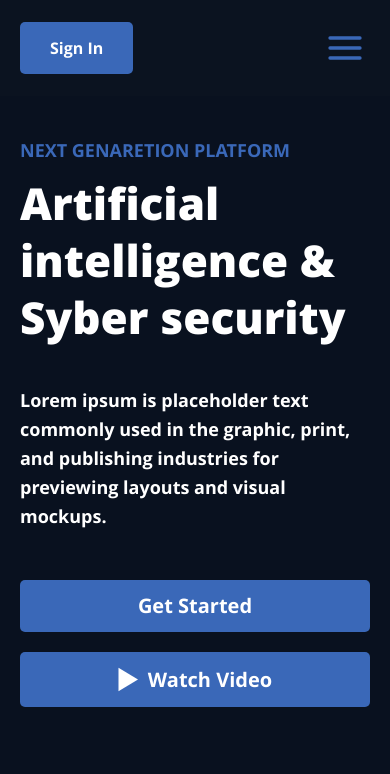
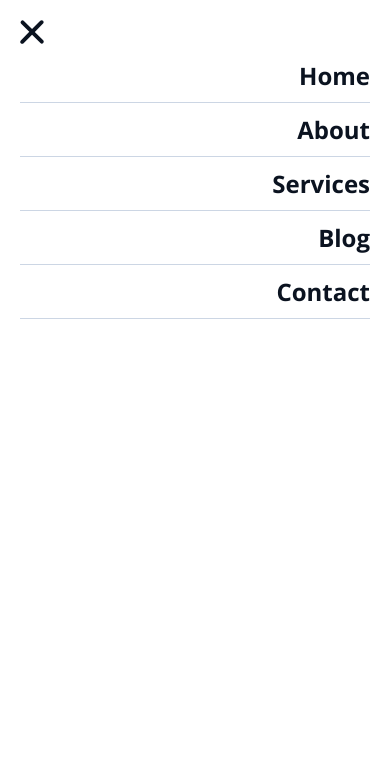
Before and after one commit to MizoneGit/ArtificialIntelligence, a website: page index.html in a window 390 px wide. Both pictures are taken after a click on the element 345 px from the left and 48 px from the top of the page. Shown: the top 774 px of the page. Drawn offline with Linux system fonts and the light colour scheme.

Commit message:
добавляет стили и скрипты для мобильного меню

```diff
--- a/index.html
+++ b/index.html
@@ -18,7 +18,9 @@
                         <div class="logo__title">Artificial Intelligence</div>
                     </div>
                 </div>
+                <div class="menu__wrapper">
                     <nav class="header__menu menu">
+                        <div class="menu__mobile-close mobile-menu-close"><svg width="24px" height="24px" xmlns="http://www.w3.org/2000/svg" x="0px" y="0px" viewBox="0 0 1000 1000" fill="#0B1320"><g><path d="M617.2,495.8l349.1,350.9c31.7,31.8,31.7,83.5,0,115.3c-31.7,31.9-83.1,31.9-114.8,0L502.4,611.2L149.8,965.6c-32,32.2-83.8,32.2-115.8,0c-32-32.1-32-84.3,0-116.4l352.6-354.5L48.2,154.6c-31.7-31.9-31.7-83.5,0-115.4c31.7-31.9,83.1-31.9,114.7,0l338.4,340.2l343.3-345c32-32.1,83.8-32.1,115.8,0c32,32.2,32,84.3,0,116.4L617.2,495.8z"/></g></svg></div>
                         <ul class="menu__items">
                             <li class="menu__item"><a href="index.html" class="menu__link">Home</a></li>
                             <li class="menu__item"><a href="#about" class="menu__link">About</a></li>
@@ -27,10 +29,12 @@
                             <li class="menu__item"><a href="#contact" class="menu__link">Contact</a></li>
                         </ul>
                     </nav>
+                    <div class="menu-backdrop"></div>
+                </div>
                 <div class="header__sign-in">
                     <button class="btn" type="button">Sign In</button>
                 </div>
-                <div class="header__mobile-btn-open">
+                <div class="header__mobile-btn-open mobile-menu-open">
                     <svg xmlns="http://www.w3.org/2000/svg" viewBox="0 0 24 24" stroke="#3A68B8" stroke-width="2" stroke-linecap="round" width="40" height="40" stroke-linejoin="round" class="feather feather-menu"><line x1="3" y1="12" x2="21" y2="12"></line><line x1="3" y1="6" x2="21" y2="6"></line><line x1="3" y1="18" x2="21" y2="18"></line></svg>
                 </div>
             </div>
--- a/src/assets/scripts/index.js
+++ b/src/assets/scripts/index.js
@@ -25,4 +25,54 @@ document.addEventListener('DOMContentLoaded', function () {
             }
         }
     });
+
+    const mobileMenu = new MobileMenu('menu', {
+        closeBtn: 'mobile-menu-close',
+        openBtn: 'mobile-menu-open',
+        backdrop: 'menu-backdrop'
+    });
 });
+
+class MobileMenu {
+    constructor(classNameMenu, { closeBtn, openBtn, backdrop }) {
+        this.menu = document.querySelector('.' + classNameMenu);
+        if (!this.menu) {
+            throw new Error(`Не удалось получить контейнер меню с классом ${classNameMenu}`);
+        }
+
+        this.closeBtn = document.querySelector('.' + closeBtn);
+        if (!this.closeBtn) {
+            throw new Error(`Не удалось получить кнопку закрытия меню с классом ${closeBtn}`);
+        }
+
+        this.openBtn = document.querySelector('.' + openBtn);
+        if (!this.openBtn) {
+            throw new Error(`Не удалось получить кнопку открытия меню с классом ${openBtn}`);
+        }
+
+        this.backdrop = document.querySelector('.' + backdrop);
+        if (!this.openBtn) {
+            throw new Error(`Не удалось получить затеняющий фон с классом ${backdrop}`);
+        }
+
+        this._setEventListeners();
+    }
+
+    _setEventListeners() {
+        this.closeBtn.addEventListener('click', () => this._closeMobileMenu());
+        this.openBtn.addEventListener('click', () => this._openMobileMenu());
+        this.backdrop.addEventListener('click', () => this._closeMobileMenu())
+    }
+
+    _openMobileMenu() {
+        this.menu.classList.add('menu-mobile--active');
+        this.backdrop.classList.add('menu-backdrop--active');
+        document.body.setAttribute('style', 'overflow: hidden')
+    }
+
+    _closeMobileMenu() {
+        this.menu.classList.remove('menu-mobile--active');
+        this.backdrop.classList.remove('menu-backdrop--active');
+        document.body.removeAttribute('style');
+    }
+}
--- a/src/assets/styles/sass/style.scss
+++ b/src/assets/styles/sass/style.scss
@@ -5,6 +5,11 @@
 * {
   margin: 0;
   padding: 0;
+}
+
+html {
+  scroll-behavior: smooth;
+  position: sticky;
 }
 
 button, input, select {
@@ -113,10 +118,14 @@ p {
 }
 
 .header {
-  position: relative;
+  position: fixed;
+  top: 0;
+  right: 0;
+  left: 0;
   max-height: 100px;
   padding: 22px 0;
   background: #0B1320;
+  z-index: 99999;
 
   &__inner {
     display: flex;
@@ -172,7 +181,9 @@ p {
     line-height: 31px;
   }
 }
+.menu-mobile--active {
 
+}
 .menu {
   max-width: 650px;
   padding: 0 20px;
@@ -181,16 +192,77 @@ p {
     display: flex;
     column-gap: 42px;
     row-gap: 5px;
+    @media screen and (max-width: 1024px) {
+      flex-direction: column;
+      text-align: right;
+      row-gap: 0;
+      font-size: 24px;
+    }
   }
-
+  &__mobile-close {
+    display: none;
+    cursor: pointer;
+    width: 24px;
+    -webkit-tap-highlight-color: rgba(0, 0, 0, 0);
+    @media screen and (max-width: 1024px) {
+      display: block;
+    }
+  }
+  &__item {
+    @media screen and (max-width: 1024px) {
+      border-bottom: 1px solid #ccd6e4;
+      padding: 10px 0;
+      a {
+        color: #0B1320;
+        display: block;
+        width: 100%;
+        height: 100%;
+      }
+    }
+  }
   @media screen and (max-width: 1024px) {
-    display: none;
+    visibility: hidden;
+    position: fixed;
+    box-sizing: border-box;
+    right: -340px;
+    top: 0;
+    bottom: 0;
+    height: 100vh;
+    width: 340px;
+    padding: 20px;
+    background: #ffffff;
+    transition: linear 0.3s;
+    z-index: 9999;
+  }
+  &-mobile--active {
+    @media screen and (max-width: 1024px) {
+      visibility: visible;
+      right: 0;
+    }
+    @media screen and (max-width: 425px) {
+      width: 100%;
+    }
+  }
+  &-backdrop {
+    @media screen and (max-width: 1024px) {
+      display: none;
+      position: fixed;
+      top: 0;
+      bottom: 0;
+      left: 0;
+      right: 0;
+      background: rgba(0,0,0,.25);
+    }
+    &--active {
+      display: block;
+    }
   }
 }
 
 .about {
   padding-bottom: 99px;
   background: #09111F;
+  margin-top: 110px;
 
   &__body {
     padding: 160px 0 190px;
```
Also changed, not shown: src/assets/styles/css/style.css. Lines whose indentation alone changed are shown as unchanged.
